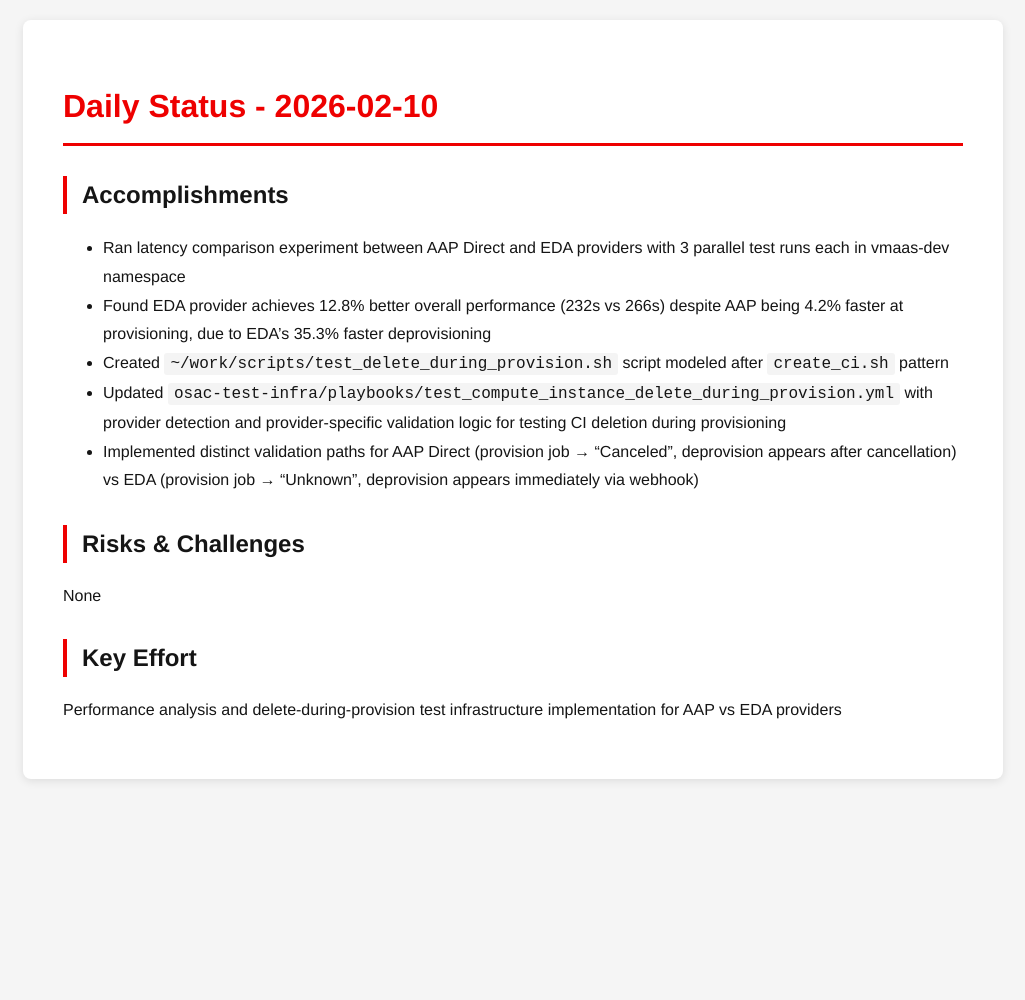
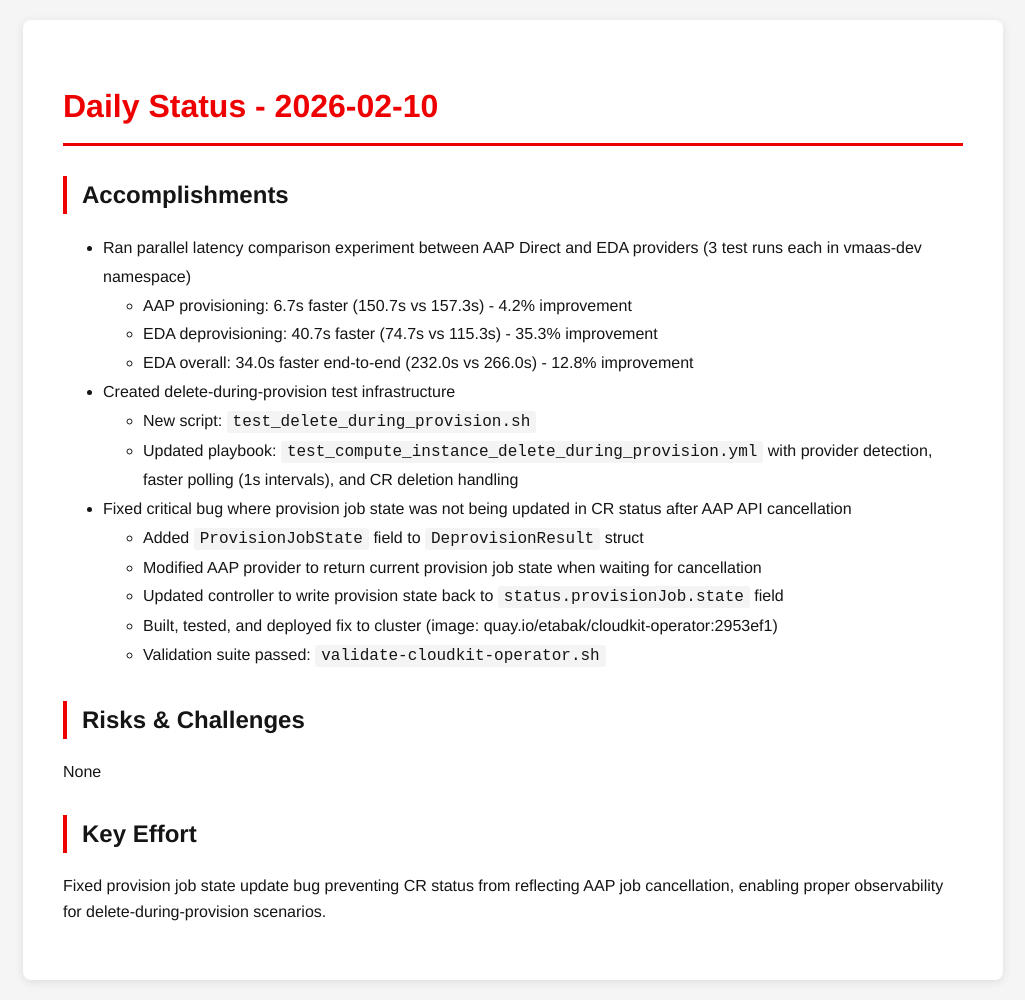
Before and after one commit to tzvatot/daily-status, a Jekyll site: the page built from 2026-02-10.md, in a window 1280 px wide. Shown: the whole page, without its empty margins (127-1152 px from the left). Built offline with Jekyll 4.4.1, drawn with Linux system fonts in a browser that asks for light colours; before the commit the page ends 900 px from its top, so only the background shows below that.

Commit message:
Daily status update - 2026-02-10

```diff
--- a/2026-02-10.md
+++ b/2026-02-10.md
@@ -7,14 +7,25 @@
 # Daily Status - 2026-02-10
 
 ## Accomplishments
-- Ran latency comparison experiment between AAP Direct and EDA providers with 3 parallel test runs each in vmaas-dev namespace
-- Found EDA provider achieves 12.8% better overall performance (232s vs 266s) despite AAP being 4.2% faster at provisioning, due to EDA's 35.3% faster deprovisioning
-- Created `~/work/scripts/test_delete_during_provision.sh` script modeled after `create_ci.sh` pattern
-- Updated `osac-test-infra/playbooks/test_compute_instance_delete_during_provision.yml` with provider detection and provider-specific validation logic for testing CI deletion during provisioning
-- Implemented distinct validation paths for AAP Direct (provision job → "Canceled", deprovision appears after cancellation) vs EDA (provision job → "Unknown", deprovision appears immediately via webhook)
+
+- Ran parallel latency comparison experiment between AAP Direct and EDA providers (3 test runs each in vmaas-dev namespace)
+  - AAP provisioning: 6.7s faster (150.7s vs 157.3s) - 4.2% improvement
+  - EDA deprovisioning: 40.7s faster (74.7s vs 115.3s) - 35.3% improvement
+  - EDA overall: 34.0s faster end-to-end (232.0s vs 266.0s) - 12.8% improvement
+- Created delete-during-provision test infrastructure
+  - New script: `test_delete_during_provision.sh`
+  - Updated playbook: `test_compute_instance_delete_during_provision.yml` with provider detection, faster polling (1s intervals), and CR deletion handling
+- Fixed critical bug where provision job state was not being updated in CR status after AAP API cancellation
+  - Added `ProvisionJobState` field to `DeprovisionResult` struct
+  - Modified AAP provider to return current provision job state when waiting for cancellation
+  - Updated controller to write provision state back to `status.provisionJob.state` field
+  - Built, tested, and deployed fix to cluster (image: quay.io/etabak/cloudkit-operator:2953ef1)
+  - Validation suite passed: `validate-cloudkit-operator.sh`
 
 ## Risks & Challenges
+
 None
 
 ## Key Effort
-Performance analysis and delete-during-provision test infrastructure implementation for AAP vs EDA providers
+
+Fixed provision job state update bug preventing CR status from reflecting AAP job cancellation, enabling proper observability for delete-during-provision scenarios.
```
